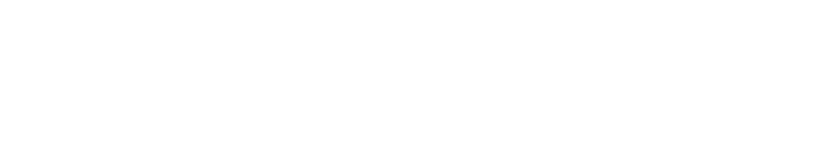
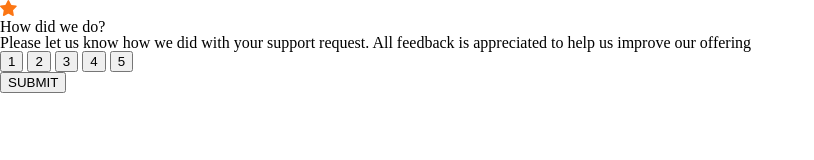
Before and after one commit to soposilverhawk/interactive-rating-component, a plain HTML site: page index.html in a window 1280 px wide. Shown: the whole page, without its empty margins (0-814 px from the left). Drawn offline with Linux system fonts and the light colour scheme.

Commit message:
added html structure

```diff
--- a/index.html
+++ b/index.html
@@ -14,6 +14,34 @@
   <title>Frontend Mentor | Interactive rating component</title>
 </head>
 <body>
-
+  <div id="container">
+    <section id="section-1">
+      <div id="star-cont">
+        <svg width="17" height="16" xmlns="http://www.w3.org/2000/svg">
+          <path
+            d="m9.067.43 1.99 4.031c.112.228.33.386.58.422l4.45.647a.772.772 0 0 1 .427 1.316l-3.22 3.138a.773.773 0 0 0-.222.683l.76 4.431a.772.772 0 0 1-1.12.813l-3.98-2.092a.773.773 0 0 0-.718 0l-3.98 2.092a.772.772 0 0 1-1.119-.813l.76-4.431a.77.77 0 0 0-.222-.683L.233 6.846A.772.772 0 0 1 .661 5.53l4.449-.647a.772.772 0 0 0 .58-.422L7.68.43a.774.774 0 0 1 1.387 0Z"
+            fill="#FC7614"
+          />
+        </svg>
+      </div>
+      <div id="text-cont">
+        <h1>How did we do?</h1>
+        <p>
+          Please let us know how we did with your support request. All
+          feedback is appreciated to help us improve our offering
+        </p>
+      </div>
+      <form id="grading-choice-form">
+        <div id="grading-options-cont">
+          <button type="button" class="grading-choice" value="1">1</button>
+          <button type="button" class="grading-choice" value="2">2</button>
+          <button type="button" class="grading-choice" value="3">3</button>
+          <button type="button" class="grading-choice" value="4">4</button>
+          <button type="button" class="grading-choice" value="5">5</button>
+        </div>
+        <button id="submit" type="submit">SUBMIT</button>
+      </form>
+    </section>
+  </div>
 </body>
 </html>
```
